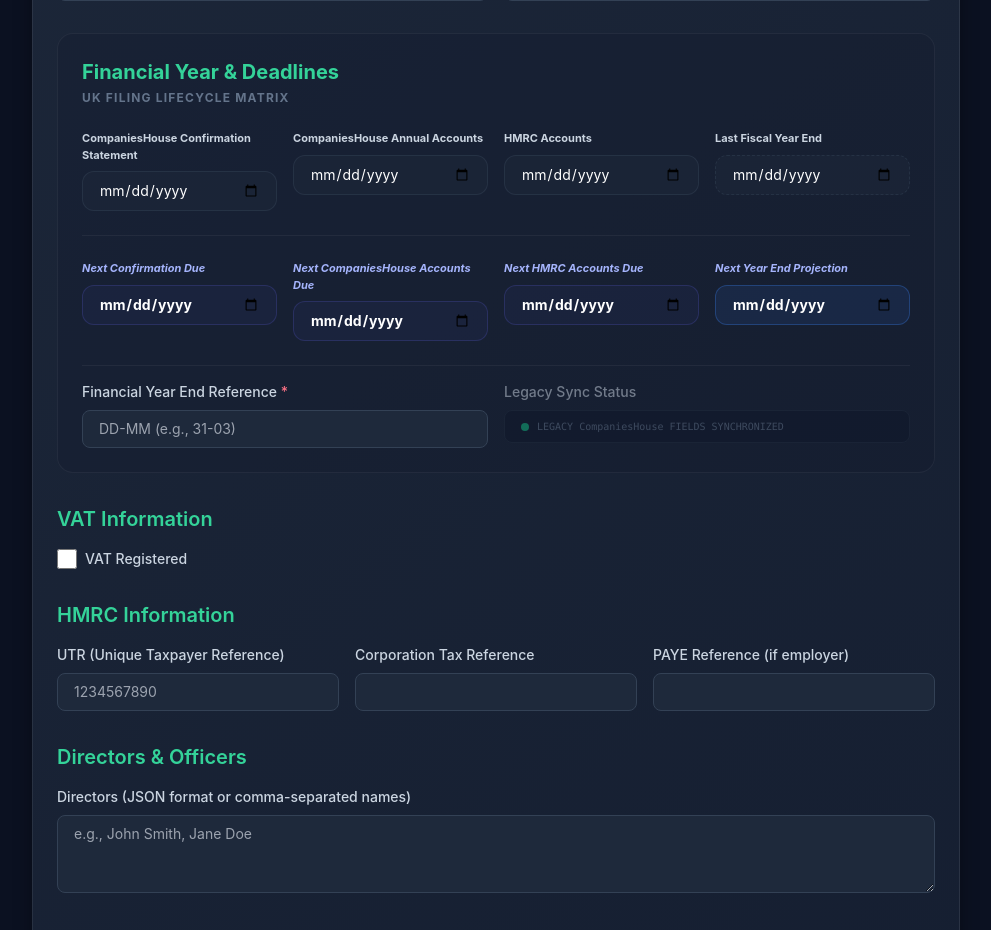
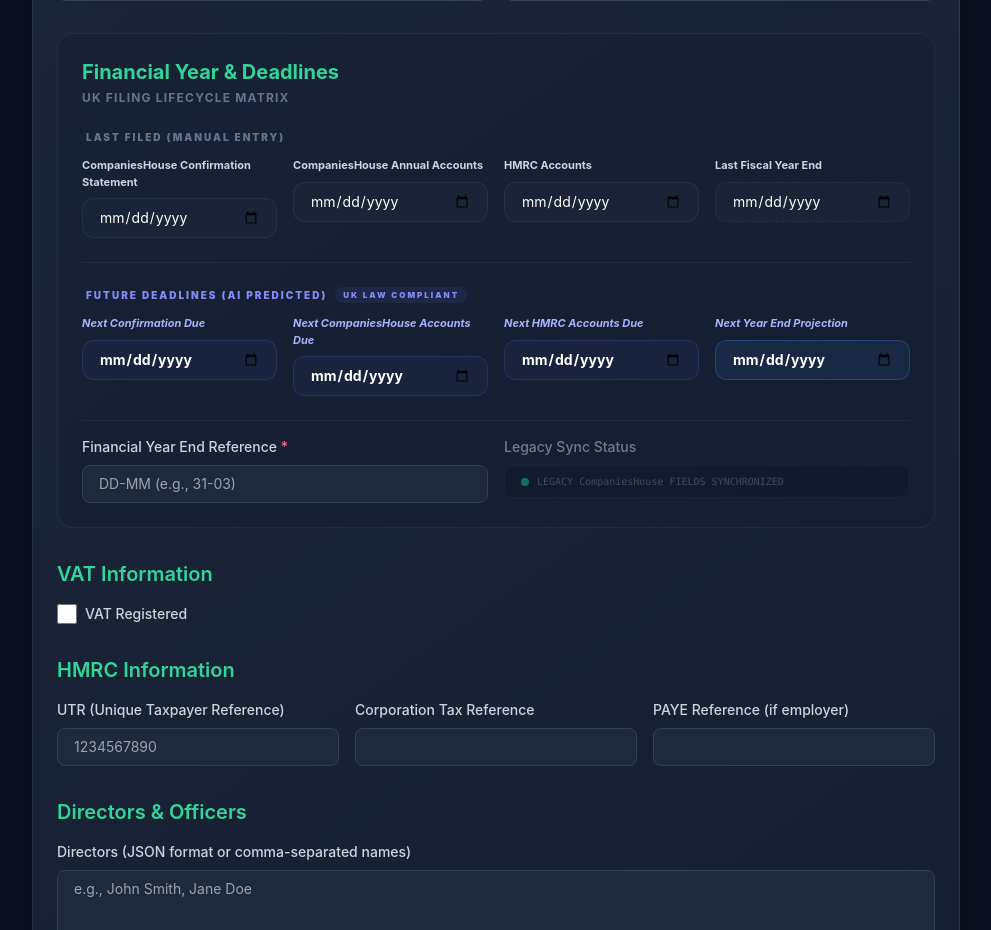
Before and after one commit to uhurutrade/UhurU_ERPCRM, a Next.js app: page /dashboard/company-settings in a window 1280 px wide. Shown: the part 1120-2050 px from the top of the page, without its empty margins (288-1279 px from the left). Built offline with nearby package versions, Linux system fonts and the light colour scheme; no server answers; the database is empty.

Commit message:
style: refine deadline labels by removing Row prefixes

```diff
--- a/components/company-settings/company-settings-form.tsx
+++ b/components/company-settings/company-settings-form.tsx
@@ -431,6 +431,7 @@ Tu misión es transformar los datos crudos en inteligencia de negocio para minim
                 <div className="space-y-6">
                     {/* Row 1: Last Filed Status */}
                     <div>
+                        <label className="block text-[10px] font-black text-slate-500 uppercase tracking-[0.2em] mb-3 px-1">Last Filed (Manual Entry)</label>
                         <div className="grid grid-cols-1 md:grid-cols-4 gap-4">
                             <div>
                                 <label className="block text-[11px] font-bold text-slate-300 mb-2">CompaniesHouse Confirmation Statement</label>
@@ -479,6 +480,10 @@ Tu misión es transformar los datos crudos en inteligencia de negocio para minim
 
                     {/* Row 2: Future Deadlines */}
                     <div>
+                        <label className="block text-[10px] font-black text-indigo-400 uppercase tracking-[0.2em] mb-3 px-1 flex items-center gap-2">
+                            Future Deadlines (AI Predicted)
+                            <div className="px-2 py-0.5 bg-indigo-500/10 rounded-full text-[8px]">UK LAW COMPLIANT</div>
+                        </label>
                         <div className="grid grid-cols-1 md:grid-cols-4 gap-4">
                             <div>
                                 <label className="block text-[11px] font-bold text-indigo-300 mb-2 italic">Next Confirmation Due</label>
```
Also changed, not shown: prisma/seed.ts (+1 -1 lines).
